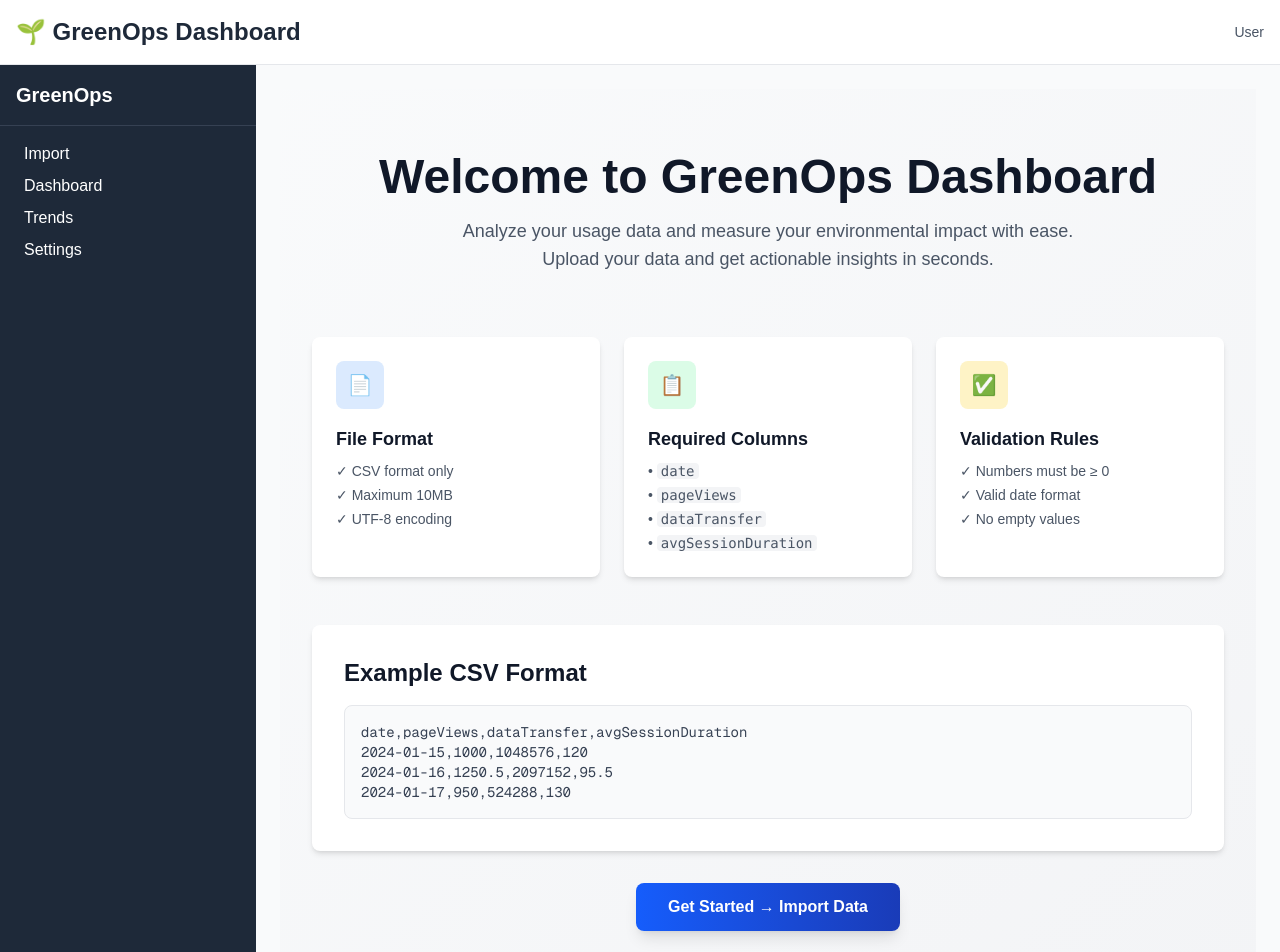
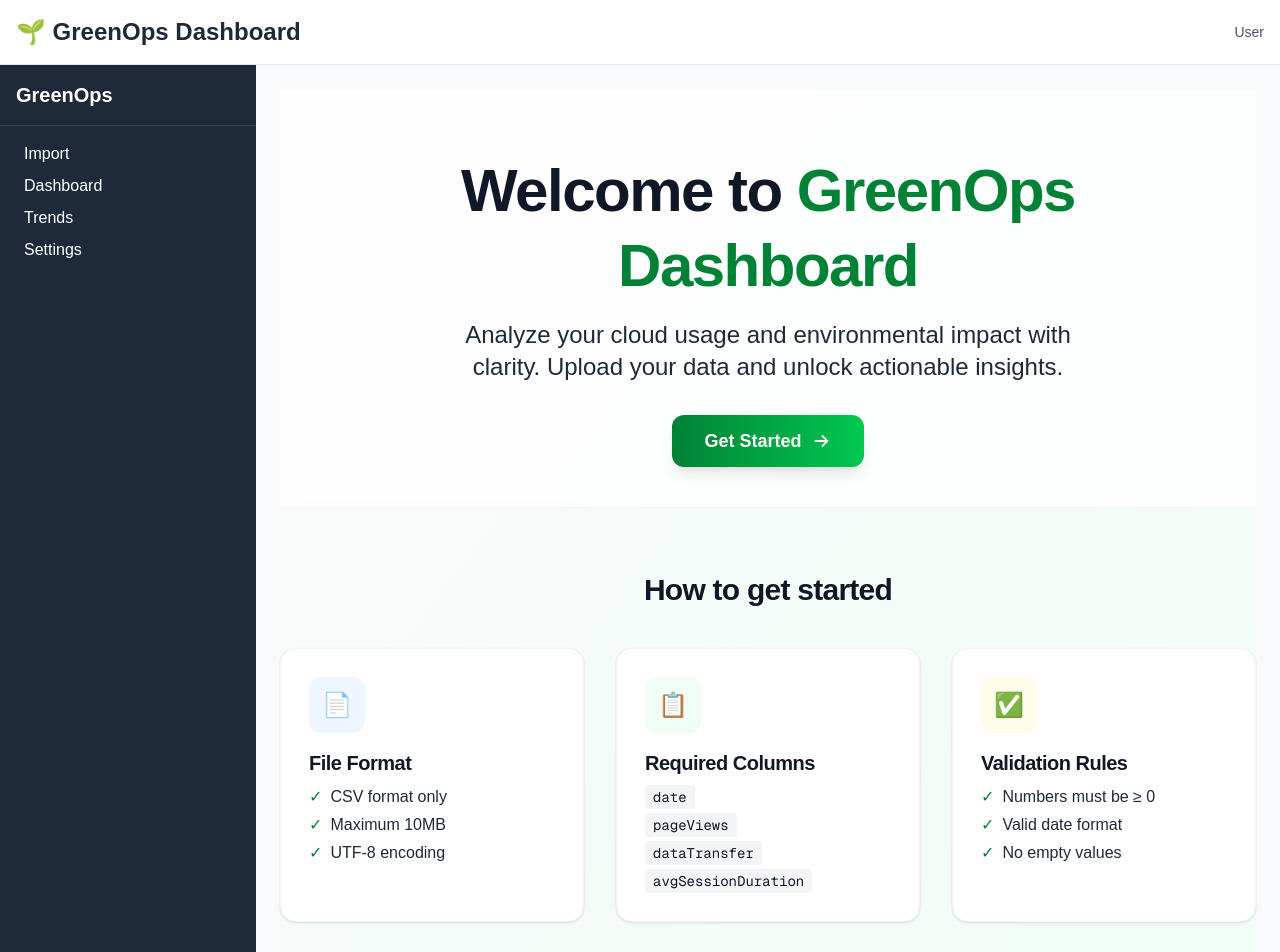
Before and after one commit to JoseBohopo/GreenOps-Dashboard, a Next.js app: page / in a window 1280 px wide. Shown: the top 952 px of the page. Built offline with nearby package versions, Linux system fonts and the light colour scheme.

Commit message:
refactor: Add accessibility and ux

```diff
--- a/app/page.tsx
+++ b/app/page.tsx
@@ -7,35 +7,22 @@ const FEATURES = [
     id: 'file-format',
     icon: '📄',
     title: 'File Format',
-    bgColor: 'bg-blue-100',
-    items: [
-      'CSV format only',
-      'Maximum 10MB',
-      'UTF-8 encoding',
-    ],
+    color: 'bg-blue-50',
+    items: ['CSV format only', 'Maximum 10MB', 'UTF-8 encoding'],
   },
   {
     id: 'columns',
     icon: '📋',
     title: 'Required Columns',
-    bgColor: 'bg-green-100',
-    items: [
-      'date',
-      'pageViews',
-      'dataTransfer',
-      'avgSessionDuration',
-    ],
+    color: 'bg-green-50',
+    items: ['date', 'pageViews', 'dataTransfer', 'avgSessionDuration'],
   },
   {
     id: 'validation',
     icon: '✅',
     title: 'Validation Rules',
-    bgColor: 'bg-amber-100',
-    items: [
-      'Numbers must be ≥ 0',
-      'Valid date format',
-      'No empty values',
-    ],
+    color: 'bg-yellow-50',
+    items: ['Numbers must be ≥ 0', 'Valid date format', 'No empty values'],
   },
 ];
 
@@ -45,82 +32,130 @@ const CSV_EXAMPLE = `date,pageViews,dataTransfer,avgSessionDuration
 2024-01-17,950,524288,130`;
 
 interface FeatureCardProps {
-  icon: string;
-  title: string;
-  items: string[];
-  bgColor: string;
-  isColumns?: boolean;
+  readonly icon: string;
+  readonly title: string;
+  readonly items: readonly string[];
+  readonly color: string;
+  readonly isColumns?: boolean;
 }
 
-const FeatureCard = ({ icon, title, items, bgColor, isColumns }: FeatureCardProps) => (
-  <div className="bg-white rounded-lg shadow-md p-6 hover:shadow-lg transition-shadow">
-    <div className={`flex items-center justify-center w-12 h-12 ${bgColor} rounded-lg mb-4`}>
-      <span className="text-xl">{icon}</span>
+function FeatureCard({
+  icon,
+  title,
+  items,
+  color,
+  isColumns,
+}: FeatureCardProps) {
+  return (
+    <section
+      className="flex flex-col h-full rounded-2xl border border-gray-100 bg-white shadow-sm hover:shadow-lg transition-shadow p-7 group focus-within:ring-2 focus-within:ring-green-700 focus-within:ring-offset-2"
+      aria-labelledby={`feature-title-${title.replaceAll(' ', '-')}`}
+    >
+      <div
+        className={`flex items-center justify-center w-14 h-14 ${color} rounded-xl mb-4 text-2xl group-hover:scale-105 transition-transform`}
+        aria-hidden="true"
+      >
+        {icon}
       </div>
-    <h3 className="text-lg font-semibold text-gray-900 mb-2">{title}</h3>
-    <ul className="text-sm text-gray-600 space-y-1">
+      <h3
+        id={`feature-title-${title.replaceAll(' ', '-')}`}
+        className="text-xl font-semibold mb-2 text-gray-900 tracking-tight"
+      >
+        {title}
+      </h3>
+      <ul className="text-base text-gray-800 space-y-1 flex-1">
         {items.map((item: string) => (
-        <li key={item}>
+          <li key={item} className="flex items-center gap-2">
             {isColumns ? (
-            <>• <code className="bg-gray-100 px-1 rounded">{item}</code></>
+              <code className="bg-gray-100 px-2 py-0.5 rounded text-gray-900 font-mono text-sm" tabIndex={-1}>
+                {item}
+              </code>
             ) : (
-            <>✓ {item}</>
+              <span className="text-green-700" aria-hidden="true">
+                &#10003;
+              </span>
             )}
+            {!isColumns && <span>{item}</span>}
           </li>
         ))}
       </ul>
-  </div>
+    </section>
   );
+}
 
-const CTAButton = () => (
-  <Link href="/import">
-    <button className="bg-linear-to-r from-blue-600 to-blue-800 hover:from-blue-700 hover:to-blue-900 text-white font-bold py-3 px-8 rounded-lg transition-all duration-300 shadow-lg hover:shadow-xl hover:-translate-y-1 inline-block">
-      Get Started → Import Data
-    </button>
+function CTAButton() {
+  return (
+    <Link
+      className="inline-flex items-center gap-2 px-8 py-3 bg-linear-to-r from-green-700 to-green-500 hover:from-green-800 hover:to-green-600 text-white font-semibold rounded-xl shadow-lg hover:shadow-xl focus:outline-none focus:ring-2 focus:ring-green-700 focus:ring-offset-2 transition-all text-lg"
+      role="button"
+      aria-label="Get Started: Import Data"
+      tabIndex={0}
+      href="/import"
+      passHref
+    >
+      <span>Get Started</span>
+      <svg width="22" height="22" fill="none" stroke="currentColor" strokeWidth="2" viewBox="0 0 24 24" aria-hidden="true">
+        <path d="M5 12h14M13 6l6 6-6 6" />
+      </svg>
     </Link>
   );
+}
 
 export default function Home() {
   return (
-    <div className="min-h-screen bg-linear-to-br from-gray-50 to-gray-100">
-      <div className="max-w-6xl mx-auto px-4 sm:px-6 lg:px-8 py-12 sm:py-16">
+    <main className="min-h-screen bg-linear-to-br from-gray-50 to-green-50 flex flex-col" role="main">
+      <header className="w-full pt-16 pb-10 px-4 md:px-0 bg-white/80 backdrop-blur border-b border-gray-100" role="banner">
+        <div className="max-w-4xl mx-auto text-center">
+          <h1 className="text-5xl md:text-6xl font-extrabold text-gray-900 mb-4 tracking-tight leading-tight">
+            Welcome to <span className="text-green-700">GreenOps Dashboard</span>
+          </h1>
+          <p className="text-xl md:text-2xl text-gray-800 mb-8 max-w-2xl mx-auto">
+            Analyze your cloud usage and environmental impact with clarity. Upload your data and unlock actionable insights.
+          </p>
+          <CTAButton />
+        </div>
+      </header>
 
-        <div className="text-center mb-16">
-          <h1 className="text-4xl sm:text-5xl font-bold text-gray-900 mb-4">
-            Welcome to GreenOps Dashboard
-          </h1>
-          <p className="text-lg text-gray-600 max-w-2xl mx-auto">
-            Analyze your usage data and measure your environmental impact with ease.
-            Upload your data and get actionable insights in seconds.
-          </p>
-        </div>
-
-        <div className="grid grid-cols-1 md:grid-cols-3 gap-6 mb-12">
+      <section className="flex-1 w-full max-w-6xl mx-auto px-4 md:px-0 py-16" aria-labelledby="how-to-get-started">
+        <h2 id="how-to-get-started" className="text-3xl font-bold text-gray-900 mb-10 text-center tracking-tight">
+          How to get started
+        </h2>
+        <div className="grid grid-cols-1 md:grid-cols-3 gap-8">
           {FEATURES.map((feature) => (
             <FeatureCard
               key={feature.id}
               icon={feature.icon}
               title={feature.title}
-              bgColor={feature.bgColor}
+              color={feature.color}
               items={feature.items}
               isColumns={feature.id === 'columns'}
             />
           ))}
         </div>
+      </section>
 
-        <div className="bg-white rounded-lg shadow-md p-8 mb-8">
-          <h2 className="text-2xl font-bold text-gray-900 mb-4">Example CSV Format</h2>
+      <section className="w-full max-w-3xl mx-auto px-4 md:px-0 pb-16" aria-labelledby="csv-example">
+        <div className="bg-white rounded-2xl shadow-lg border border-gray-100 p-8">
+          <h3 id="csv-example" className="text-2xl font-bold text-gray-900 mb-4">
+            CSV Example
+          </h3>
           <div className="bg-gray-50 p-4 rounded-lg border border-gray-200 overflow-x-auto">
-            <pre className="text-sm text-gray-700 font-mono whitespace-pre-wrap">
+            <pre className="text-base text-gray-800 font-mono whitespace-pre-wrap" aria-label="CSV Example Data">
               {CSV_EXAMPLE}
             </pre>
           </div>
         </div>
+      </section>
 
-        <div className="text-center">
-          <CTAButton />
-        </div>
-      </div>
-    </div>
+      <footer className="w-full py-8 text-center text-gray-700 text-base border-t border-gray-100 bg-white/70 mt-auto" role="contentinfo">
+        GreenOps Dashboard © 2026.{' '}
+        <a
+          href="/docs/CSV_UPLOAD.md"
+          className="underline hover:text-green-800 focus:outline-none focus:ring-2 focus:ring-green-700 focus:ring-offset-2"
+        >
+          User guide
+        </a>
+      </footer>
+    </main>
   );
 }
--- a/src/features/data-import/ui/FileInfoSummary.tsx
+++ b/src/features/data-import/ui/FileInfoSummary.tsx
@@ -8,10 +8,13 @@ interface FileInfoSummaryProps {
 }
 const FileInfoSummaryComponent: React.FC<FileInfoSummaryProps> = ({ selectedFile }) => {
   return (
-        <div className="mb-4 w-56 rounded-lg border border-green-200 bg-green-50 p-3 sm:w-sm sm:p-4">
-          <div className="flex items-start gap-2">
+    <section
+      className="mb-4 w-full max-w-xs rounded-xl border border-green-200 bg-green-50 p-4 flex items-center gap-3 shadow-sm"
+      aria-label="Selected file summary"
+    >
+      <span className="flex items-center justify-center w-8 h-8 rounded-full bg-green-100 text-green-700 mr-2" aria-hidden="true">
         <svg
-              className="mt-0.5 h-5 w-5 shrink-0 text-green-600"
+          className="h-5 w-5"
           fill="currentColor"
           viewBox="0 0 20 20"
         >
@@ -21,19 +24,17 @@ const FileInfoSummaryComponent: React.FC<FileInfoSummaryProps> = ({ selectedFile
             clipRule="evenodd"
           />
         </svg>
+      </span>
       <div className="min-w-0 flex-1">
-              <p className="overflow-hidden text-ellipsis whitespace-nowrap text-sm font-medium text-green-700">
-                Selected:{' '}
-                <span className="wrap-break-words font-normal">
+        <p className="overflow-hidden text-ellipsis whitespace-nowrap text-sm font-semibold text-green-800" title={selectedFile.name}>
+          <span className="sr-only">Selected file: </span>
           {selectedFile.name}
-                </span>
         </p>
-              <p className="mt-1 text-xs text-green-600">
-                Size: {(selectedFile.size / 1024).toFixed(2)} KB
+        <p className="mt-1 text-xs text-green-700">
+          Size: <span aria-label="File size">{(selectedFile.size / 1024).toFixed(2)} KB</span>
         </p>
       </div>
-          </div>
-        </div>
+    </section>
   )
 }
 
--- a/src/shared/ui/MetricCard.tsx
+++ b/src/shared/ui/MetricCard.tsx
@@ -1,13 +1,3 @@
-import { ReactNode } from "react";
-
-export interface MetricCardProps {
-    title: string;
-    subtitle?: string;
-    value: string | number;
-    icon?: ReactNode;
-    className?: string;
-}
-
 export const MetricCard: React.FC<MetricCardProps> = ({
   title,
   subtitle,
@@ -16,30 +6,26 @@ export const MetricCard: React.FC<MetricCardProps> = ({
   className = "",
 }) => {
   return (
-    <div
-      className={`
-        rounded-lg border border-gray-200 bg-white p-4 shadow-sm
-        hover:shadow-md transition-shadow duration-200
-        ${className}
-      `}
+    <section
+      className={`rounded-2xl border border-gray-100 bg-white p-6 shadow-sm hover:shadow-lg transition-shadow duration-200 focus-within:ring-2 focus-within:ring-blue-700 focus-within:ring-offset-2 flex flex-col items-center text-center ${className}`}
+      aria-labelledby={`metric-title-${title.replaceAll(/\s+/g, '-')}`}
     >
-      <div className="flex items-center justify-between">
-        <div className="flex-1">
-          <p className="text-sm font-medium text-gray-600 mb-1">{title}</p>
-          <p className="text-2xl font-bold text-gray-900">{value}</p>
+      {icon && (
+        <span
+          className="w-14 h-14 mb-4 rounded-xl bg-blue-50 flex items-center justify-center text-blue-700 text-3xl md:text-4xl lg:text-5xl shadow-sm"
+          aria-hidden="true"
+          style={{ minWidth: 56, minHeight: 56 }}
+        >
+          {icon}
+        </span>
+      )}
+      <p className="text-4xl font-extrabold text-blue-900 mb-1 leading-tight" aria-label={`Value: ${value}`}>{value}</p>
+      <h3 id={`metric-title-${title.replaceAll(/\s+/g, '-')}`} className="text-base font-semibold text-gray-900 mb-1 truncate">
+        {title}
+      </h3>
       {subtitle && (
-            <p className="text-xs text-gray-500 mt-1">{subtitle}</p>
+        <p className="text-xs text-gray-600 mt-1" aria-label={`Description: ${subtitle}`}>{subtitle}</p>
       )}
-        </div>
-
-        {icon && (
-          <div className="ml-4 shrink-0">
-            <div className="w-10 h-10 rounded-full bg-blue-50 flex items-center justify-center text-blue-600">
-              {icon}
-            </div>
-          </div>
-        )}
-      </div>
-    </div>
-    )
-}
+    </section>
+  );
+};
```
Also changed, not shown: app/import/page.tsx (+19 -12 lines), app/trends/page.tsx (+38 -16 lines), src/features/data-import/ui/CsvUploader.tsx (+11 -14 lines), src/shared/types/index.ts (+8 -0 lines), src/shared/ui/FileInput.tsx (+11 -13 lines). Lines whose indentation alone changed are shown as unchanged.
